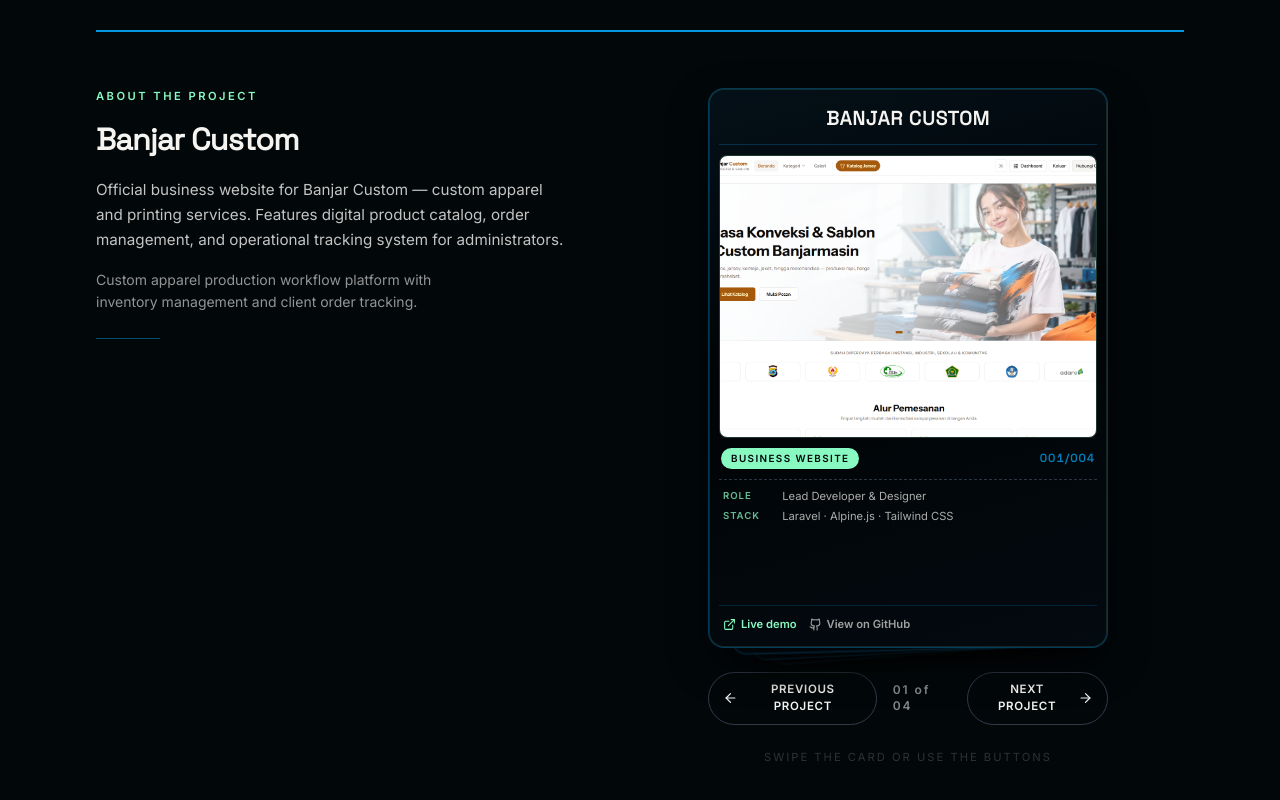
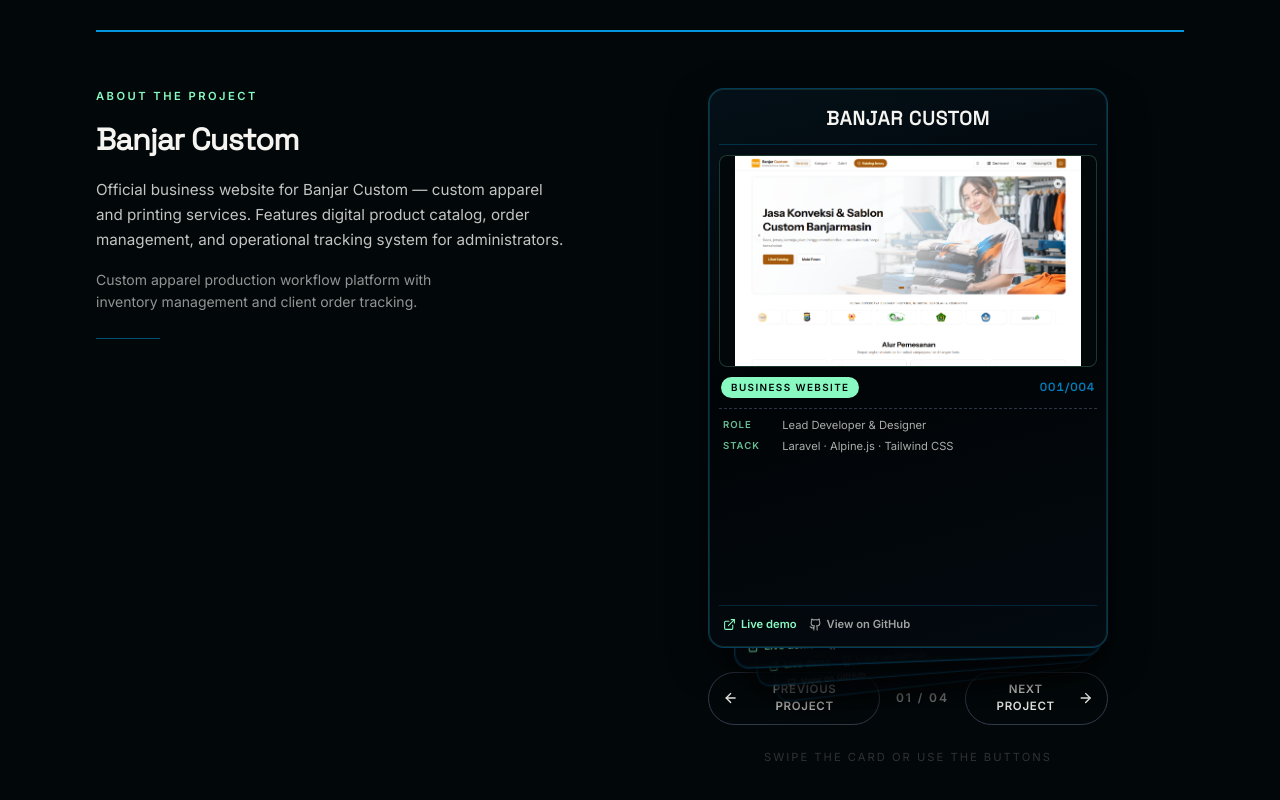
Before and after one commit to aryomulyadi/portofolio, a React (Vite) app: page / in a window 1280 px wide. Shown: the part 4712-5512 px from the top of the page. Built offline with nearby package versions, Linux system fonts and the light colour scheme.

Commit message:
fix: deck indicator 01 / 04, artwork 16:9 contain, clearer layered stack fan

```diff
--- a/src/components/ProjectDeck.tsx
+++ b/src/components/ProjectDeck.tsx
@@ -63,8 +63,8 @@ export function ProjectDeck({ projects, lang, catalogIndex, catalogTotal, onActi
           } as CSSProperties
 
           // Bottom stacked deck + subtle left fan: progressive offset / scale / rotation
-          let transform = `translate(${rank * -5}px, ${rank * 7}%) scale(${1 - rank * 0.045}) translateZ(${-rank * 56}px) rotate(${rank * -1.4}deg)`
-          let opacity = rank <= 3 ? [0, 0.92, 0.72, 0.5][rank] : 0
+          let transform = `translate(${rank * -10}px, ${rank * 9}%) scale(${1 - rank * 0.04}) translateZ(${-rank * 64}px) rotate(${rank * -2.2}deg)`
+          let opacity = rank <= 3 ? [0, 0.95, 0.78, 0.58][rank] : 0
 
           if (isFront) {
             transform = `translate(${drag.x}px, ${drag.y}px) rotate(${drag.rotate}deg)`
@@ -100,10 +100,10 @@ export function ProjectDeck({ projects, lang, catalogIndex, catalogTotal, onActi
                       src={project.image}
                       alt=""
                       loading={rank <= 1 ? 'eager' : 'lazy'}
-                      width={800}
-                      height={500}
+                      width={16}
+                      height={9}
                       draggable={false}
-                      className="h-full w-full object-cover"
+                      className="h-full w-full object-contain"
                     />
                   ) : (
                     <div className="flex h-full w-full items-center justify-center bg-midnight text-xs text-paper/40">
@@ -177,7 +177,7 @@ export function ProjectDeck({ projects, lang, catalogIndex, catalogTotal, onActi
           <span className="hidden sm:inline">{t('deckPrev', lang)}</span>
         </button>
 
-        <p className="deck-indicator font-body text-xs font-bold tracking-[0.16em] text-paper/55" aria-live="polite">
+        <p className="deck-indicator whitespace-nowrap font-body text-xs font-bold tracking-[0.16em] text-paper/55" aria-live="polite">
           {t('deckPosition', lang)
             .replace('{n}', String(activeIndex + 1).padStart(2, '0'))
             .replace('{total}', String(total).padStart(2, '0'))}
--- a/src/data/translations.ts
+++ b/src/data/translations.ts
@@ -80,7 +80,7 @@ export const ui: Dict = {
   },
   deckPrev: { id: 'Proyek sebelumnya', en: 'Previous project' },
   deckNext: { id: 'Proyek berikutnya', en: 'Next project' },
-  deckPosition: { id: '{n} dari {total}', en: '{n} of {total}' },
+  deckPosition: { id: '{n} / {total}', en: '{n} / {total}' },
   closeLightbox: { id: 'Tutup preview', en: 'Close preview' },
   nextImage: { id: 'Gambar berikutnya', en: 'Next image' },
   prevImage: { id: 'Gambar sebelumnya', en: 'Previous image' },
--- a/src/index.css
+++ b/src/index.css
@@ -158,9 +158,9 @@
   /* Layered depth shadows for back cards (bottom stack + left fan) */
   .deck-card.is-behind .card-frame {
     box-shadow:
-      0 12px 32px rgba(0, 0, 0, 0.55),
-      0 4px 12px rgba(0, 0, 0, 0.35),
-      inset 0 0 0 1px rgba(2, 151, 222, 0.14);
+      0 16px 40px rgba(0, 0, 0, 0.6),
+      0 6px 16px rgba(0, 0, 0, 0.4),
+      inset 0 0 0 1px rgba(2, 151, 222, 0.18);
   }
 
   .deck-card.is-behind {
@@ -205,7 +205,7 @@
 
   .card-artwork {
     position: relative;
-    aspect-ratio: 4 / 3;
+    aspect-ratio: 16 / 9;
     border-radius: 8px;
     overflow: hidden;
     border: 1px solid rgba(136, 249, 192, 0.2);
```
